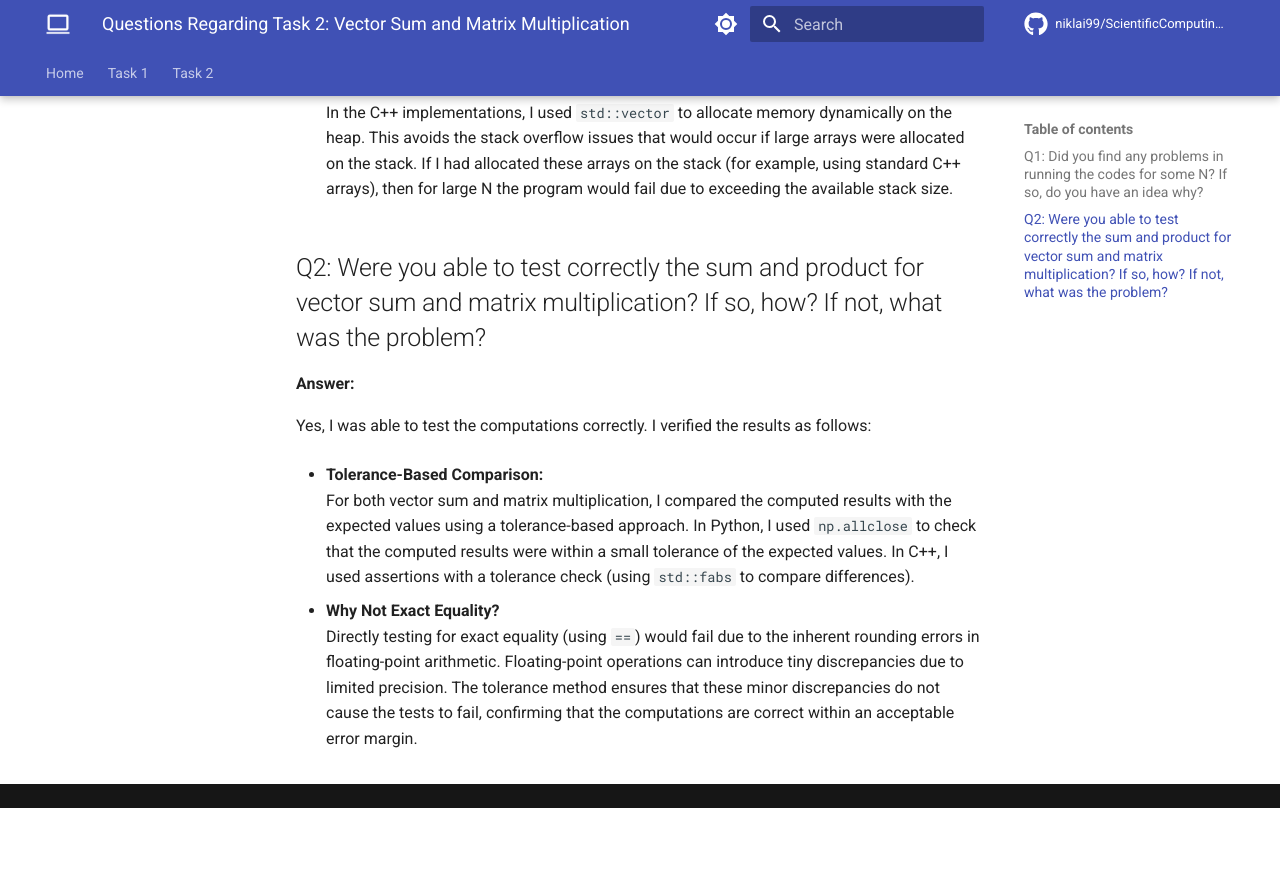
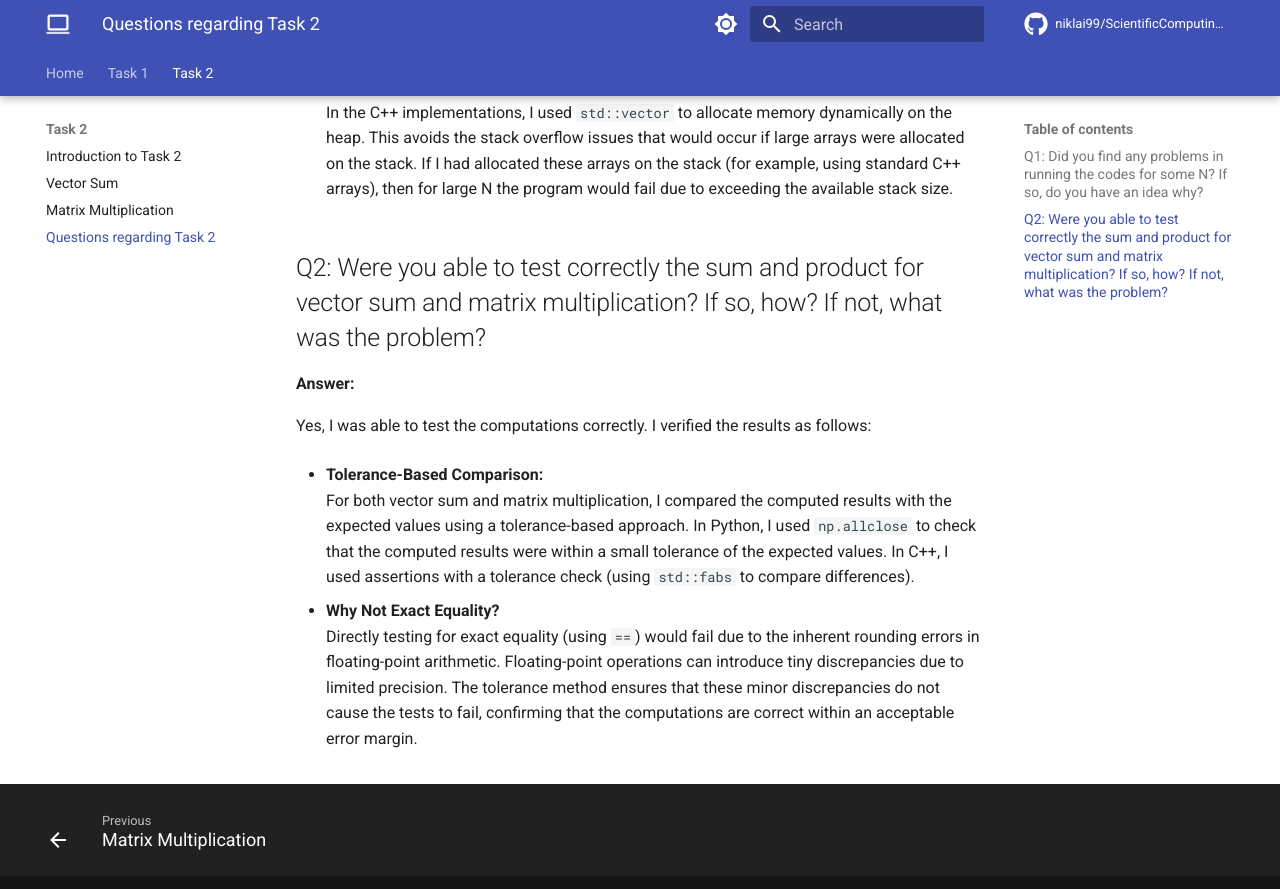
Before and after one commit to niklai99/ScientificComputing4Physics, an MkDocs documentation site: the page built from docs/task2/questions.md, in a window 1280 px wide and 900 px high, scrolled down 574 px. Shown: the top 889 px of the window. Built offline with MkDocs 1.6.1 and Material for MkDocs 9.7.7, drawn with Linux system fonts in a browser that asks for light colours; comment, search, counter and statistics services are not loaded; before the commit the page ends 1382 px from its top, so only the background shows below that.

Commit message:
Add questions on Task 2

```diff
--- a/mkdocs.yml
+++ b/mkdocs.yml
@@ -14,6 +14,7 @@
     - "Introduction to Task 2": task2/intro.md
     - "Vector Sum": task2/vector_sum.md
     - "Matrix Multiplication": task2/matrix_mult.md
+    - "Questions regarding Task 2": task2/questions.md
 
 theme:
   name: material
```
